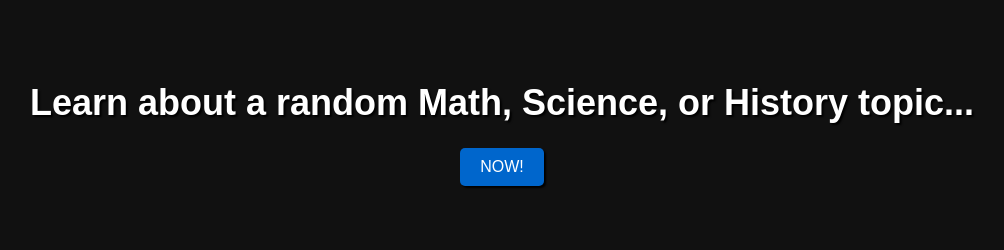
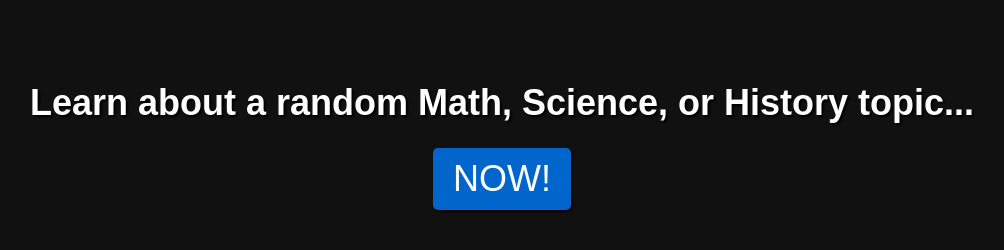
Before and after one commit to knottree/randomWiki, a plain HTML site: page index.html in a window 1280 px wide. Shown: the whole page, without its empty margins (138-1142 px from the left). Drawn offline with Linux system fonts and the light colour scheme.

Commit message:
increase anchor tag font size

```diff
--- a/styles.css
+++ b/styles.css
@@ -16,6 +16,7 @@ body {
     display: inline-block;
     padding: 10px 20px;
     background-color: #0066cc;
+    font-size: 36px; /* Match the h1 font size */
     color: #fff;
     text-decoration: none;
     border-radius: 5px;
```
